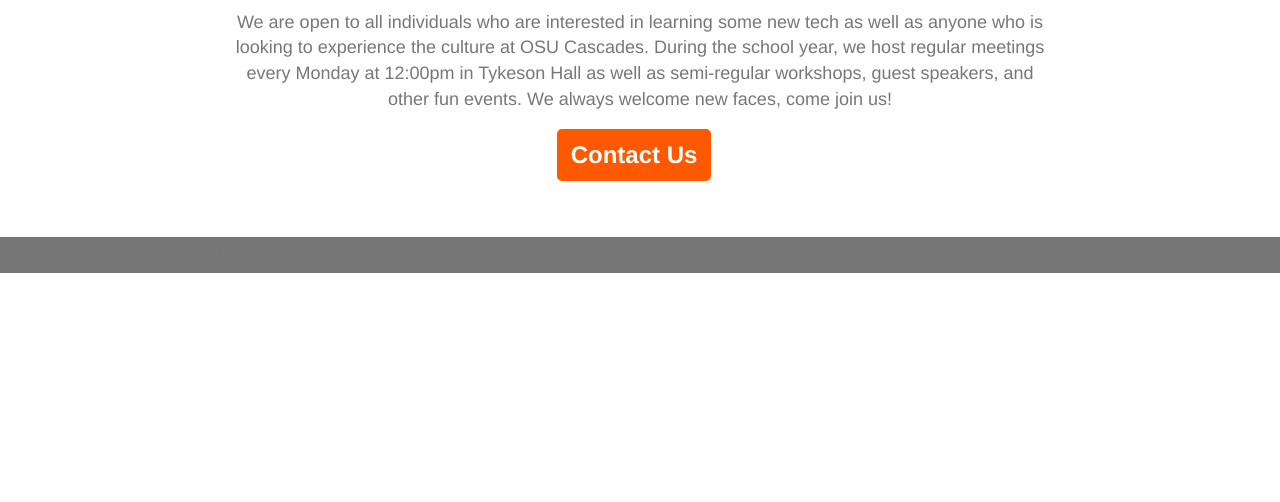
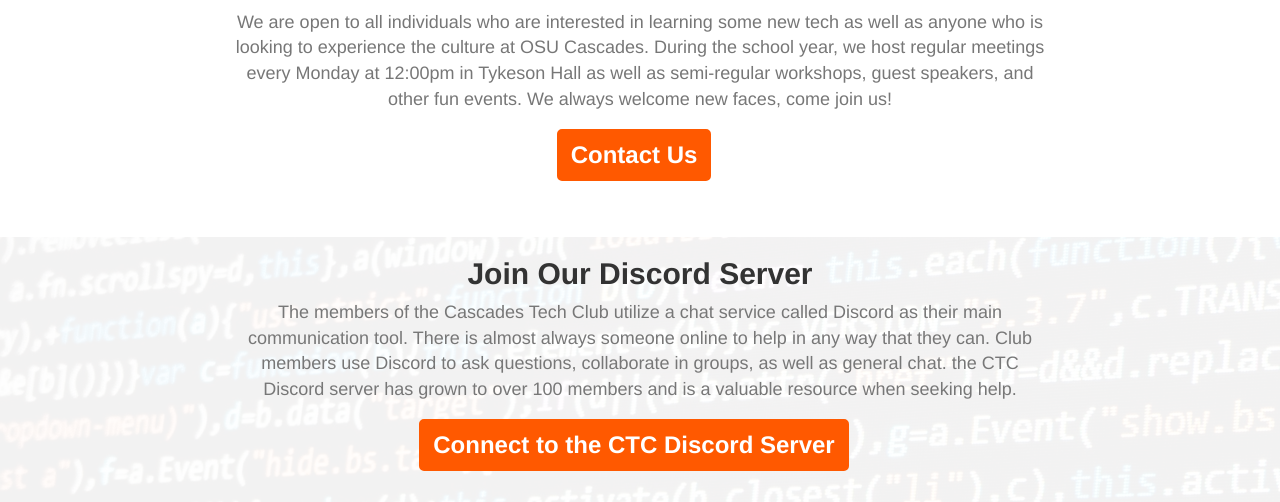
Before and after one commit to osu-cascades/cascadestech.club-flask, a Flask app: page / in a window 1280 px wide. Shown: the part 977-1479 px from the top of the page. Before the commit the page ends 1250 px from the top, so only its background shows below. Run offline with Flask 2, Linux system fonts and the light colour scheme; some libraries are stand-ins or nearby versions.

Commit message:
added discord row

```diff
--- a/static/css/main.css
+++ b/static/css/main.css
@@ -56,6 +56,11 @@
 	background: transparent;
 }
 
-.invert-row {
-	background-color: #777;
+#image-row {
+	padding-bottom: 25px;
+	background-size: cover;
+	background: linear-gradient(
+                     rgba(255,255,255, .95),
+                     rgba(255,255,255, .95)),
+                     url("/static/images/stock-stripe.jpg");
 }
--- a/templates/index.html
+++ b/templates/index.html
@@ -63,17 +63,17 @@
         </div>
     </div>
 
-    <div class="row invert-row">
-      <div class="col-lg-4 col-md-4 col-sm-1">
-      <p>test</p>
+    <div class="row" id="image-row">
+      <div class="col-lg-2 col-md-1">
       </div>
-      <div class="col-lg-4 col-md-4 col-sm-1">
-      </div>
-      <div class="col-lg-4 col-md-4 col-sm-1">
+      <div class="col-lg-8 col-md-10 col-sm-12">
+        <h2 style="text-align: center;"><strong>Join Our Discord Server</strong></h1>
+        <p>The members of the Cascades Tech Club utilize a chat service called Discord as their main communication tool. There is almost always someone online to help in any way that they can. Club members use Discord to ask questions, collaborate in groups, as well as general chat. the CTC Discord server has grown to over 100 members and is a valuable resource when seeking help.</p>
+        <a class="ghost-btn"><strong>Connect to the CTC Discord Server</strong></span></a>
       </div>
     </div>
 
-  </div>
+  </div> <!-- end container fluid -->
 
     <!-- jQuery (necessary for Bootstrap's JavaScript plugins) -->
     <script src="https://ajax.googleapis.com/ajax/libs/jquery/1.12.4/jquery.min.js"></script>
```
Also changed, not shown: static/images/stock-stripe.jpg (added).
